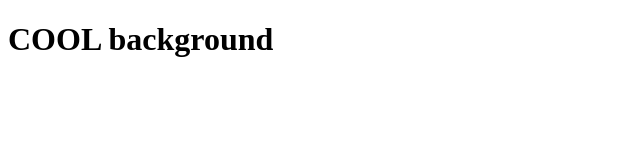
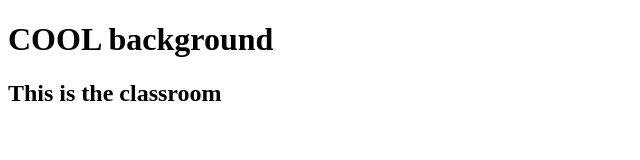
Before and after one commit to jamalkhalis/background-generator, a plain HTML site: page index.html in a window 1280 px wide. Shown: the whole page, without its empty margins (0-640 px from the left). Drawn offline with Linux system fonts and the light colour scheme.

Commit message:
adding h2 tag

```diff
--- a/index.html
+++ b/index.html
@@ -8,6 +8,7 @@
 <body>
 
     <h1>COOL background</h1>
+    <h2>This is the classroom</h2>
 
 </body>
 </html>
```
